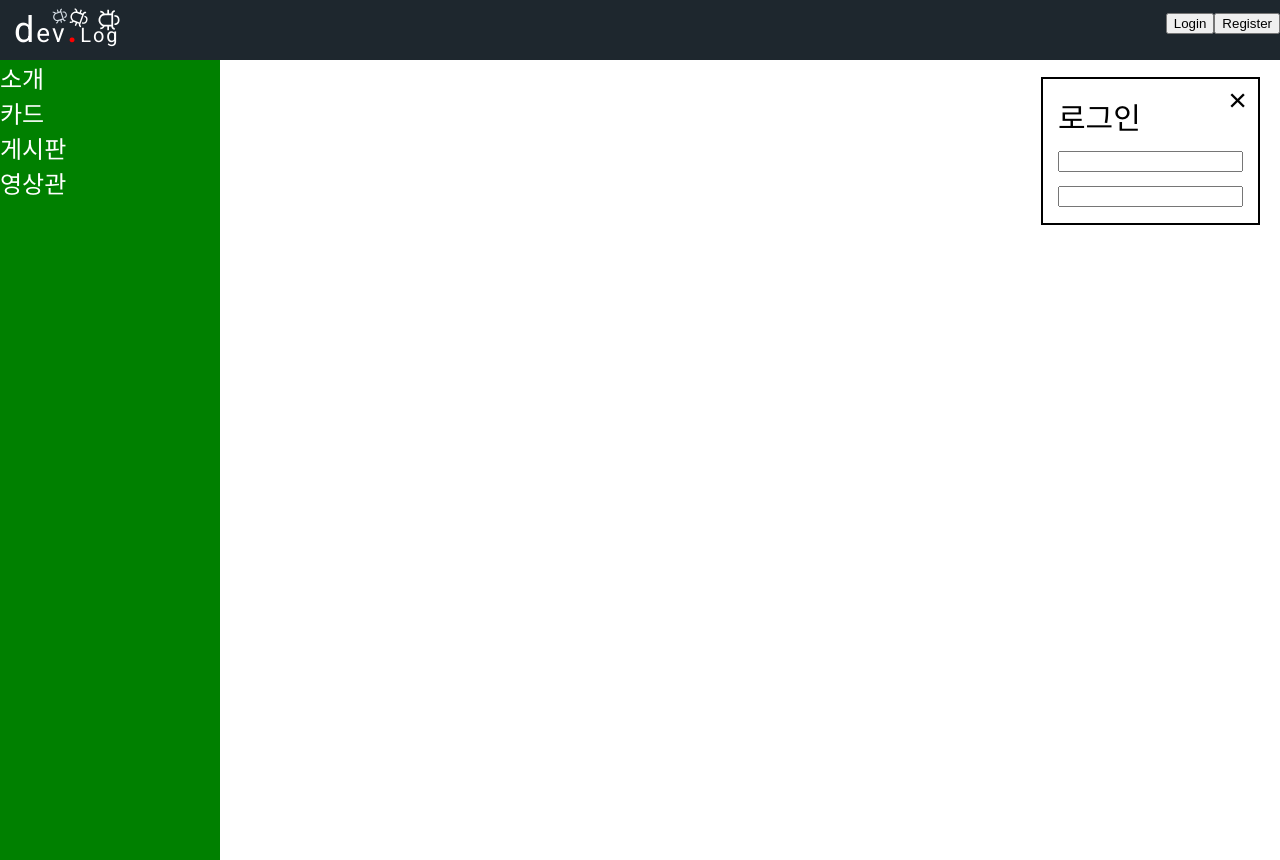
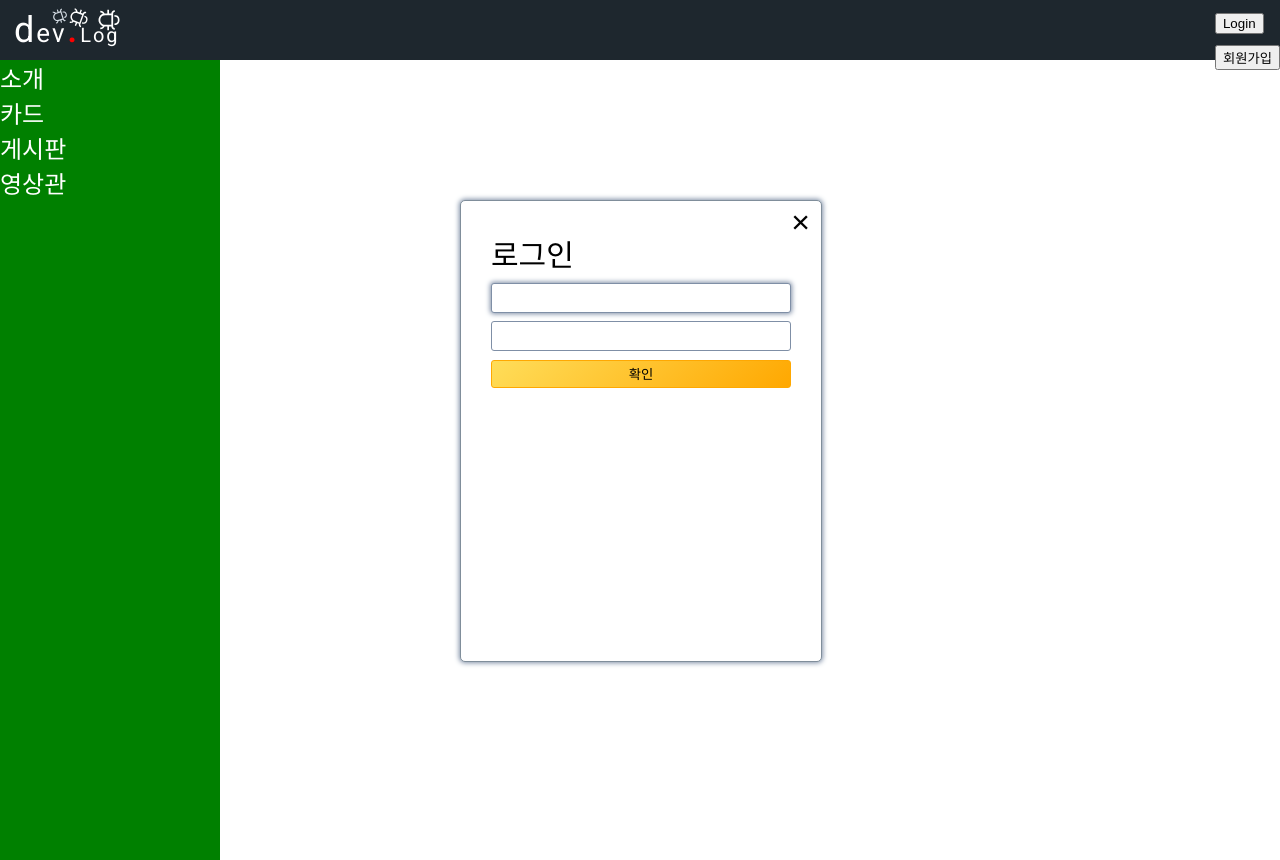
Before and after one commit to nogoduck/devBlogProject, a React (Create React App) app: page / in a window 1280 px wide. Both pictures are taken after a click on the element "Login". Built offline with nearby package versions, Linux system fonts and the light colour scheme.

Commit message:
로그인 모달 디자인

```diff
--- a/src/components/Menu/styled.js
+++ b/src/components/Menu/styled.js
@@ -11,7 +11,10 @@ export const Container = styled.div`
     display: inline-block;
     position: absolute;
     color: #000;
-    border: 2px solid black;
+    border: 1px solid #808e9b;
+    border-radius: 5px;
+    background-color: #fff;
+    box-shadow: 0px 0px 5px 1px #7f8fa6;
   }
 `;
 
@@ -23,5 +26,4 @@ export const CloseButton = styled.button`
   position: absolute;
   top: 2px;
   right: 5px;
-  /* color: yellow; */
 `;
--- /dev/null
+++ b/src/components/SignInModal/index.js
@@ -0,0 +1,50 @@
+import React, { useState } from "react";
+import { Link } from "react-router-dom";
+
+import { Input, SubmitButton } from "./styled";
+import Menu from "../Menu";
+
+function SignInModal() {
+  const [showSignInModal, setShowSignInModal] = useState(false);
+
+  const onClickSignInModal = () => {
+    setShowSignInModal((prev) => !prev);
+    console.log("Login Click: ", showSignInModal);
+  };
+  const onCloseSignInModal = (e) => {
+    console.log("Login Close");
+    e.stopPropagation();
+    setShowSignInModal(false);
+  };
+  return (
+    <div>
+      <span onClick={onClickSignInModal}>
+        <button>Login</button>
+        {showSignInModal && (
+          <Menu
+            showModal={showSignInModal}
+            onCloseModal={onCloseSignInModal}
+            style={{
+              padding: "30px",
+              left: "50%",
+              width: "300px",
+              marginLeft: "-180px",
+              top: "50%",
+              height: "400px",
+              marginTop: "-200px",
+            }}
+          >
+            로그인
+            <form>
+              <Input type="email" label autoFocus />
+              <Input type="password" />
+              <SubmitButton>확인</SubmitButton>
+            </form>
+          </Menu>
+        )}
+      </span>
+    </div>
+  );
+}
+
+export default SignInModal;
--- /dev/null
+++ b/src/components/SignInModal/styled.js
@@ -0,0 +1,27 @@
+import styled from "styled-components";
+
+export const Input = styled.input`
+  width: 291px;
+  padding: 5px 0px 5px 7px;
+  font-size: 16px;
+  border-radius: 3px;
+  border: 1px solid #7f8fa6;
+  &:focus {
+    box-shadow: 0px 0px 5px 1px #7f8fa6;
+  }
+`;
+
+export const SubmitButton = styled.button`
+  width: 100%;
+  height: 28px;
+  border-radius: 3px;
+  background: linear-gradient(135deg, #ffdd59 0%, #ffa801 100%);
+  border: 1px solid #ffa801;
+  &:hover {
+    background: #ffdd59;
+  }
+  &:active {
+    background: #ffa801;
+    box-shadow: 0px 0px 5px 1px #ffa801;
+  }
+`;
--- /dev/null
+++ b/src/components/SignUpModal/index.js
@@ -0,0 +1,38 @@
+import React, { useState } from "react";
+import { Link } from "react-router-dom";
+
+import Menu from "../Menu";
+
+function SignUpModal() {
+  const [showSignUpModal, setShowSignUpModal] = useState(false);
+
+  const onClickSignUpModal = () => {
+    setShowSignUpModal((prev) => !prev);
+  };
+  const onCloseSignUpModal = (e) => {
+    e.stopPropagation();
+    setShowSignUpModal(false);
+  };
+  return (
+    <div>
+      <span onClick={onClickSignUpModal}>
+        <button>회원가입</button>
+        {showSignUpModal && (
+          <Menu
+            showModal={showSignUpModal}
+            onCloseModal={onCloseSignUpModal}
+            style={{ padding: "15px", top: "77px", right: "20px" }}
+          >
+            회원가입
+            <br />
+            <input type="text" name="email" id="email" />
+            <br />
+            <input type="password" name="password" id="password" />
+          </Menu>
+        )}
+      </span>
+    </div>
+  );
+}
+
+export default SignUpModal;
--- a/src/components/TopNav/RightItem/index.js
+++ b/src/components/TopNav/RightItem/index.js
@@ -1,37 +1,15 @@
 import React, { useState } from "react";
 import { Link } from "react-router-dom";
+
 import Menu from "../../../components/Menu";
+import SignInModal from "../../SignInModal";
+import SignUpModal from "../../SignUpModal";
+
 function RightItem() {
-  const [showLoginModal, setShowLoginModal] = useState(false);
-
-  const onClickLoginModal = () => {
-    setShowLoginModal((prev) => !prev);
-    console.log("Login Click: ", showLoginModal);
-  };
-  const onCloseLoginModal = (e) => {
-    console.log("Login Close");
-    e.stopPropagation();
-    setShowLoginModal(false);
-  };
   return (
     <div style={{ float: "right" }}>
-      <span onClick={onClickLoginModal}>
-        <button>Login</button>
-        {showLoginModal && (
-          <Menu
-            showModal={showLoginModal}
-            onCloseModal={onCloseLoginModal}
-            style={{ padding: "15px", top: "77px", right: "20px" }}
-          >
-            로그인
-            <br />
-            <input type="text" name="email" id="email" />
-            <br />
-            <input type="password" name="password" id="password" />
-          </Menu>
-        )}
-      </span>
-      <button>Register</button>
+      <SignInModal />
+      <SignUpModal />
     </div>
   );
 }
```
Also changed, not shown: src/components/Modal/index.js (deleted, +0 -36 lines), src/components/Modal/styled.js (deleted, +0 -21 lines).
